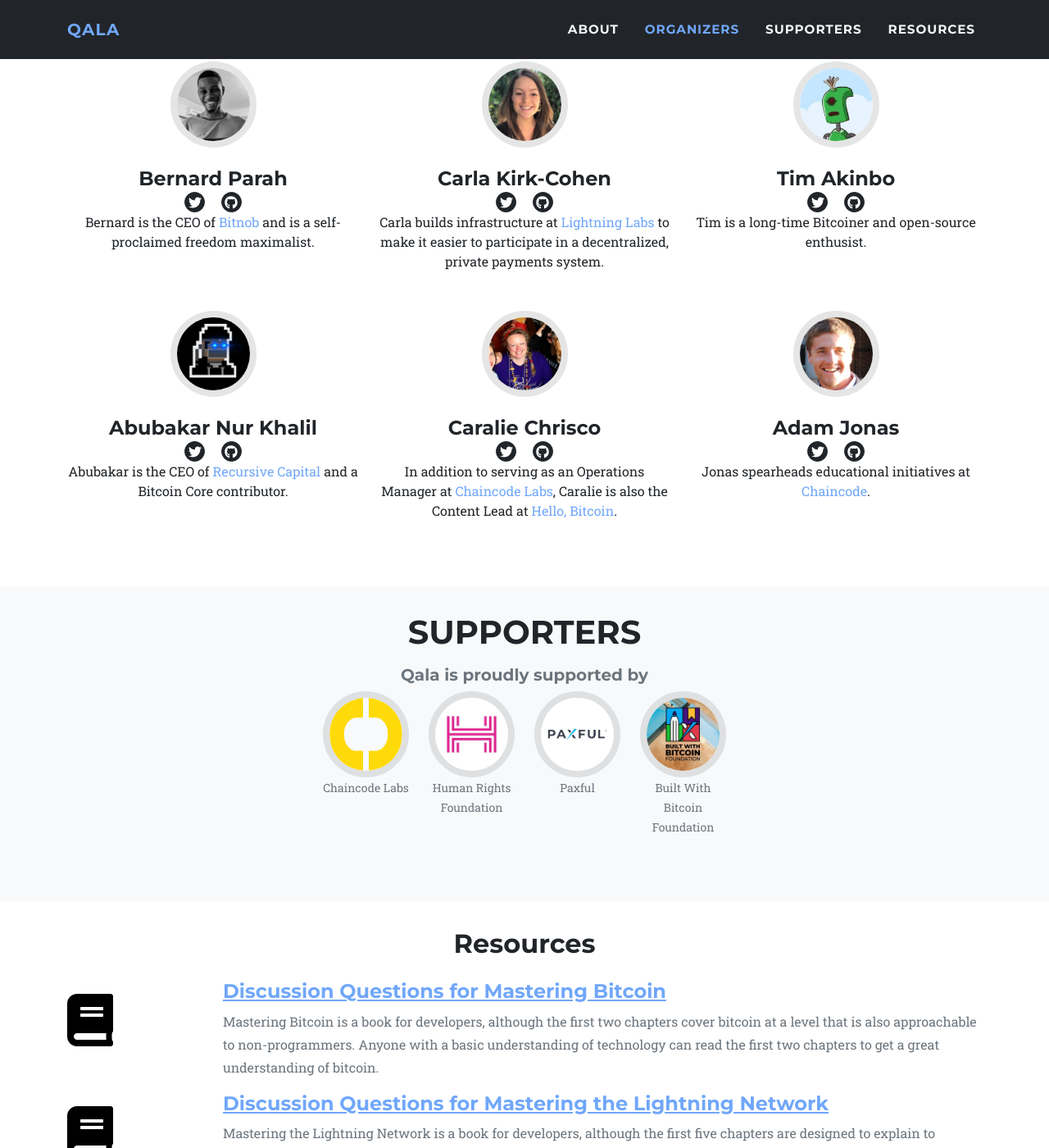
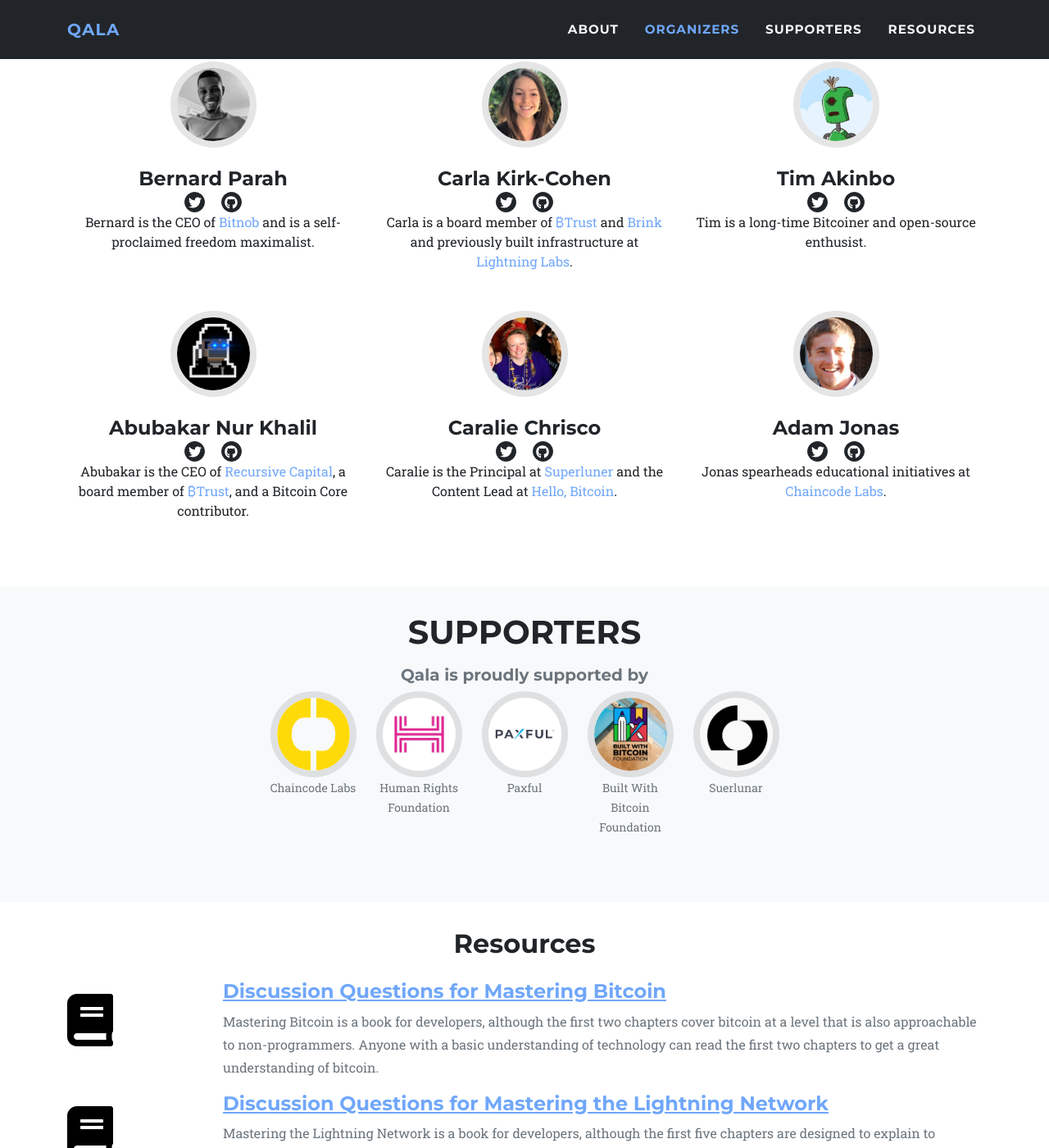
Before and after one commit to Qala-Dev/qala-website, a Jekyll site: the page built from index.html, in a window 1280 px wide and 1400 px high, scrolled down 1175 px. Shown: the whole window at 82% size. Built offline with Jekyll 4.4.1, drawn with Linux system fonts in a browser that asks for light colours; comment, search, counter and statistics services are not loaded.

Commit message:
update bio and add superlunar

```diff
--- a/index.html
+++ b/index.html
@@ -71,7 +71,7 @@ layout: default
                <h4>Carla Kirk-Cohen</h4>
                <a class="btn btn-dark btn-social mx-2" href="https://twitter.com/actuallyCarlaKC"><i class="fab fa-twitter"></i></a>
                <a class="btn btn-dark btn-social mx-2" href="https://github.com/carlakc"><i class="fab fa-github"></i></a>
-               <div class="bio-mentors">Carla builds infrastructure at <a target="_blank" href="https://lightning.engineering/">Lightning Labs</a> to make it easier to participate in a decentralized, private payments system.</div>
+               <div class="bio-mentors">Carla is a board member of <a target="_blank" href="https://btrust.tech/">₿Trust</a> and <a target="_blank" href="https://brink.dev/">Brink</a> and previously built infrastructure at <a target="_blank" href="https://lightning.engineering/">Lightning Labs</a>.</div>
             </div>
          </div>
          <div class="col-lg-4">
@@ -89,7 +89,7 @@ layout: default
                <h4>Abubakar Nur Khalil</h4>
                <a class="btn btn-dark btn-social mx-2" href="https://twitter.com/ihate1999"><i class="fab fa-twitter"></i></a>
                <a class="btn btn-dark btn-social mx-2" href="https://github.com/Zero-1729"><i class="fab fa-github"></i></a>
-               <div class="bio-mentors">Abubakar is the CEO of <a target="_blank" href="https://rcrsv.xyz">Recursive Capital</a> and a Bitcoin Core contributor.</div>
+               <div class="bio-mentors">Abubakar is the CEO of <a target="_blank" href="https://rcrsv.xyz">Recursive Capital</a>, a board member of <a target="_blank" href="https://btrust.tech/">₿Trust</a>, and a Bitcoin Core contributor.</div>
             </div>
          </div>
          <div class="col-lg-4">
@@ -98,7 +98,7 @@ layout: default
                <h4>Caralie Chrisco</h4>
                <a class="btn btn-dark btn-social mx-2" href="https://twitter.com/Caralie_C"><i class="fab fa-twitter"></i></a>
                <a class="btn btn-dark btn-social mx-2" href="https://github.com/caralie"><i class="fab fa-github"></i></a>
-               <div class="bio-mentors">In addition to serving as an Operations Manager at <a target="_blank" href="https://chaincode.com">Chaincode Labs</a>, Caralie is also the Content Lead at <a target="_blank" href="https://hellobitco.in/">Hello, Bitcoin</a>.</div>
+               <div class="bio-mentors">Caralie is the Principal at <a target="_blank" href="https://superlunar.com/">Superluner</a> and the Content Lead at <a target="_blank" href="https://hellobitco.in/">Hello, Bitcoin</a>.</div>
             </div>
          </div>
          <div class="col-lg-4">
@@ -107,7 +107,7 @@ layout: default
                <h4>Adam Jonas</h4>
                <a class="btn btn-dark btn-social mx-2" href="https://twitter.com/adamcjonas"><i class="fab fa-twitter"></i></a>
                <a class="btn btn-dark btn-social mx-2" href="https://github.com/adamjonas"><i class="fab fa-github"></i></a>
-               <div class="bio-mentors">Jonas spearheads educational initiatives at <a target="_blank" href="https://chaincode.com">Chaincode</a>.</div>
+               <div class="bio-mentors">Jonas spearheads educational initiatives at <a target="_blank" href="https://chaincode.com">Chaincode Labs</a>.</div>
             </div>
          </div>
       </div>
@@ -150,6 +150,14 @@ layout: default
                <a href="https://www.builtwithbitcoin.org/" target="_blank" class="text-muted small text-decoration-none">
                   <img class="mx-auto rounded-circle" src="assets/img/support/built_with_bitcoin_foundation.jpg" alt="built with bitcoin foundation logo" />
                   <h7>Built With Bitcoin Foundation</h7>
+               </a>
+            </div>
+         </div>
+         <div class="col-auto">
+            <div class="team-member">
+               <a href="https://superlunar.com/" target="_blank" class="text-muted small text-decoration-none">
+                  <img class="mx-auto rounded-circle" src="assets/img/support/superlunar_logo.png" alt="superlunar logo" />
+                  <h7>Suerlunar</h7>
                </a>
             </div>
          </div>
```
Also changed, not shown: assets/img/support/superlunar_logo.png (added).
